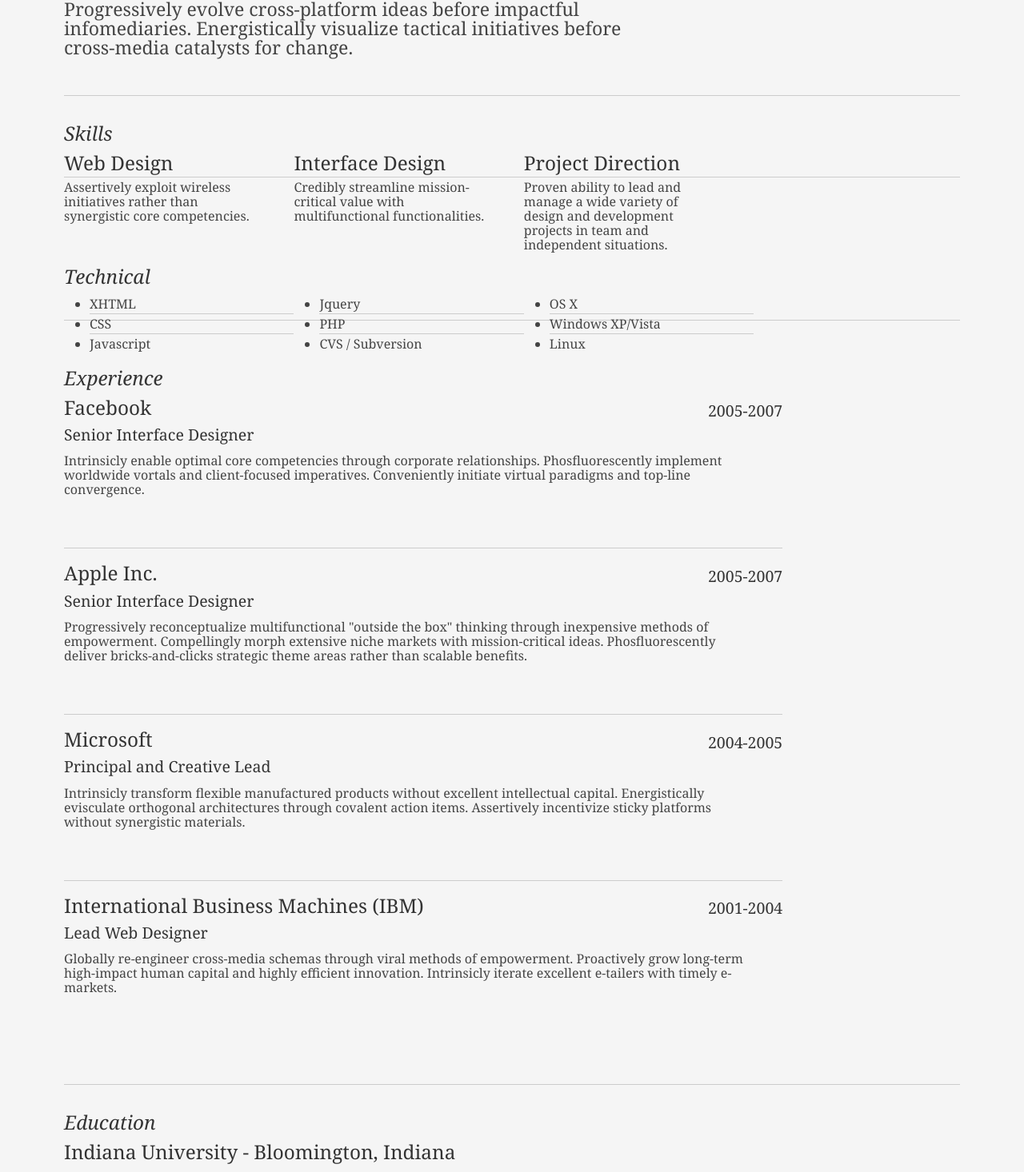
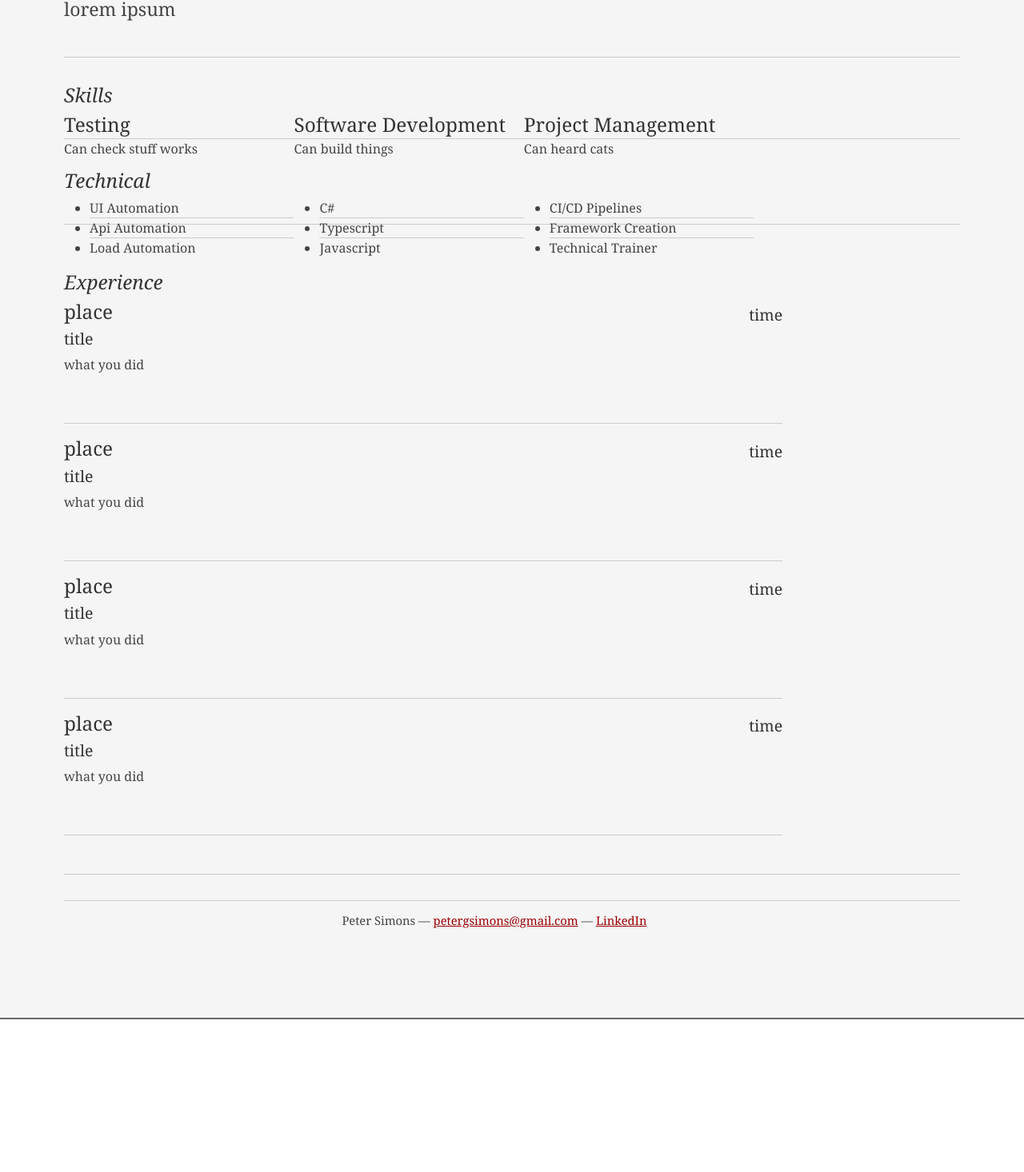
Before and after one commit to the-patience-tester/the-patience-tester.github.io, an Angular app in the folder automation-sandbox/: page /landing in a window 1280 px wide. Shown: the part 522-1988 px from the top of the page at 80% size. After the commit the page ends 1877 px from the top, so only its background shows below. Built offline with nearby package versions, Linux system fonts and the light colour scheme; a small style sheet from the web is missing.

Commit message:
Updates the cv to remove placeholder text

```diff
--- a/automation-sandbox/src/app/landing/landing.component.html
+++ b/automation-sandbox/src/app/landing/landing.component.html
@@ -41,20 +41,16 @@
     </div><!--// hd -->
 
     <div id="main-cv">
-      <div id="yui-main">
-        <div class="yui-b">
-
           <div class="yui-gf">
             <div class="yui-u first">
               <h2>Profile</h2>
             </div>
             <div class="yui-u">
               <p class="enlarge">
-                Progressively evolve cross-platform ideas before impactful infomediaries. Energistically visualize tactical initiatives before cross-media catalysts for change.
+                lorem ipsum
               </p>
             </div>
           </div><!--// .yui-gf -->
-
           <div class="yui-gf">
             <div class="yui-u first">
               <h2>Skills</h2>
@@ -62,47 +58,45 @@
             <div class="yui-u">
 
               <div class="talent">
-                <h2>Web Design</h2>
-                <p>Assertively exploit wireless initiatives rather than synergistic core competencies.	</p>
+                <h2>Testing</h2>
+                <p>Can check stuff works</p>
               </div>
 
               <div class="talent">
-                <h2>Interface Design</h2>
-                <p>Credibly streamline mission-critical value with multifunctional functionalities.	 </p>
+                <h2>Software Development</h2>
+                <p>Can build things</p>
               </div>
 
               <div class="talent">
-                <h2>Project Direction</h2>
-                <p>Proven ability to lead and manage a wide variety of design and development projects in team and independent situations.</p>
+                <h2>Project Management</h2>
+                <p>Can heard cats</p>
               </div>
             </div>
           </div><!--// .yui-gf -->
-
           <div class="yui-gf">
             <div class="yui-u first">
               <h2>Technical</h2>
             </div>
             <div class="yui-u">
               <ul class="talent">
-                <li>XHTML</li>
-                <li>CSS</li>
+                <li>UI Automation</li>
+                <li>Api Automation</li>
+                <li class="last">Load Automation</li>
+              </ul>
+
+              <ul class="talent">
+                <li>C#</li>
+                <li>Typescript</li>
                 <li class="last">Javascript</li>
               </ul>
 
               <ul class="talent">
-                <li>Jquery</li>
-                <li>PHP</li>
-                <li class="last">CVS / Subversion</li>
-              </ul>
-
-              <ul class="talent">
-                <li>OS X</li>
-                <li>Windows XP/Vista</li>
-                <li class="last">Linux</li>
+                <li>CI/CD Pipelines</li>
+                <li>Framework Creation</li>
+                <li class="last">Technical Trainer</li>
               </ul>
             </div>
           </div><!--// .yui-gf-->
-
           <div class="yui-gf">
 
             <div class="yui-u first">
@@ -112,55 +106,39 @@
             <div class="yui-u">
 
               <div class="job">
-                <h2>Facebook</h2>
-                <h3>Senior Interface Designer</h3>
-                <h4>2005-2007</h4>
-                <p>Intrinsicly enable optimal core competencies through corporate relationships. Phosfluorescently implement worldwide vortals and client-focused imperatives. Conveniently initiate virtual paradigms and top-line convergence. </p>
+                <h2>place</h2>
+                <h3>title</h3>
+                <h4>time</h4>
+                <p>what you did</p>
               </div>
 
               <div class="job">
-                <h2>Apple Inc.</h2>
-                <h3>Senior Interface Designer</h3>
-                <h4>2005-2007</h4>
-                <p>Progressively reconceptualize multifunctional "outside the box" thinking through inexpensive methods of empowerment. Compellingly morph extensive niche markets with mission-critical ideas. Phosfluorescently deliver bricks-and-clicks strategic theme areas rather than scalable benefits. </p>
+                <h2>place</h2>
+                <h3>title</h3>
+                <h4>time</h4>
+                <p>what you did</p>
               </div>
 
               <div class="job">
-                <h2>Microsoft</h2>
-                <h3>Principal and Creative Lead</h3>
-                <h4>2004-2005</h4>
-                <p>Intrinsicly transform flexible manufactured products without excellent intellectual capital. Energistically evisculate orthogonal architectures through covalent action items. Assertively incentivize sticky platforms without synergistic materials. </p>
+                <h2>place</h2>
+                <h3>title</h3>
+                <h4>time</h4>
+                <p>what you did</p>
               </div>
 
-
-              <div class="job last">
-                <h2>International Business Machines (IBM)</h2>
-                <h3>Lead Web Designer</h3>
-                <h4>2001-2004</h4>
-                <p>Globally re-engineer cross-media schemas through viral methods of empowerment. Proactively grow long-term high-impact human capital and highly efficient innovation. Intrinsicly iterate excellent e-tailers with timely e-markets.</p>
+              <div class="job">
+                <h2>place</h2>
+                <h3>title</h3>
+                <h4>time</h4>
+                <p>what you did</p>
               </div>
 
             </div><!--// .yui-u -->
           </div><!--// .yui-gf -->
-
-
-          <div class="yui-gf last">
-            <div class="yui-u first">
-              <h2>Education</h2>
-            </div>
-            <div class="yui-u">
-              <h2>Indiana University - Bloomington, Indiana</h2>
-              <h3>Dual Major, Economics and English &mdash; <strong>4.0 GPA</strong> </h3>
-            </div>
-          </div><!--// .yui-gf -->
-
-
-        </div><!--// .yui-b -->
-      </div><!--// yui-main -->
-    </div><!--// bd -->
+    </div><!--// main-cv -->
 
     <div id="ft">
-      <p>Jonathan Doe &mdash; <a href="mailto:name@yourdomain.com">name@yourdomain.com</a> &mdash; (313) - 867-5309</p>
+      <p>Peter Simons &mdash; <a href="mailto:petergsimons@gmail.com">petergsimons@gmail.com</a> &mdash; <a href="https://www.linkedin.com/in/peter-simons-5b263abb/">LinkedIn</a></p>
     </div><!--// footer -->
 
   </div><!-- // inner -->
```
Also changed, not shown: 3 other files (tests, documents, lock files or other folders).
